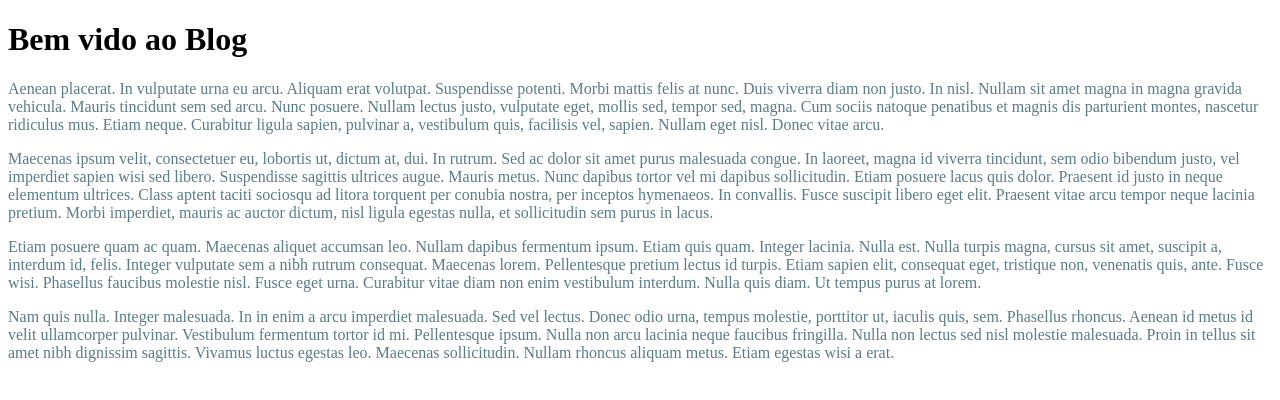
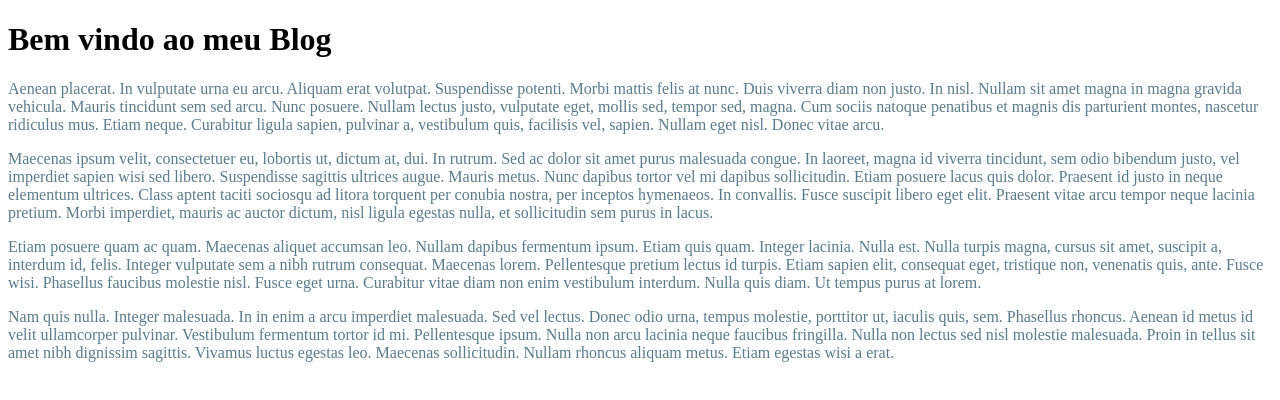
Before and after one commit to maikonformigari/simpleblog, a plain HTML site: page index.html in a window 1280 px wide. Drawn offline with Linux system fonts and the light colour scheme.

Commit message:
Corrige bug na página index

```diff
--- a/index.html
+++ b/index.html
@@ -7,7 +7,7 @@
     <link rel="stylesheet" href="syle.css"/>
 </head>
 <body>
-    <h1>Bem vido ao Blog</h1>
+    <h1>Bem vindo ao meu Blog</h1>
 
     <p>Aenean placerat. In vulputate urna eu arcu. Aliquam erat volutpat. Suspendisse potenti. Morbi mattis felis at nunc. Duis viverra diam non justo. In nisl. Nullam sit amet magna in magna gravida vehicula. Mauris tincidunt sem sed arcu. Nunc posuere. Nullam lectus justo, vulputate eget, mollis sed, tempor sed, magna. Cum sociis natoque penatibus et magnis dis parturient montes, nascetur ridiculus mus. Etiam neque. Curabitur ligula sapien, pulvinar a, vestibulum quis, facilisis vel, sapien. Nullam eget nisl. Donec vitae arcu.</p>
     <p>Maecenas ipsum velit, consectetuer eu, lobortis ut, dictum at, dui. In rutrum. Sed ac dolor sit amet purus malesuada congue. In laoreet, magna id viverra tincidunt, sem odio bibendum justo, vel imperdiet sapien wisi sed libero. Suspendisse sagittis ultrices augue. Mauris metus. Nunc dapibus tortor vel mi dapibus sollicitudin. Etiam posuere lacus quis dolor. Praesent id justo in neque elementum ultrices. Class aptent taciti sociosqu ad litora torquent per conubia nostra, per inceptos hymenaeos. In convallis. Fusce suscipit libero eget elit. Praesent vitae arcu tempor neque lacinia pretium. Morbi imperdiet, mauris ac auctor dictum, nisl ligula egestas nulla, et sollicitudin sem purus in lacus.</p>
```
